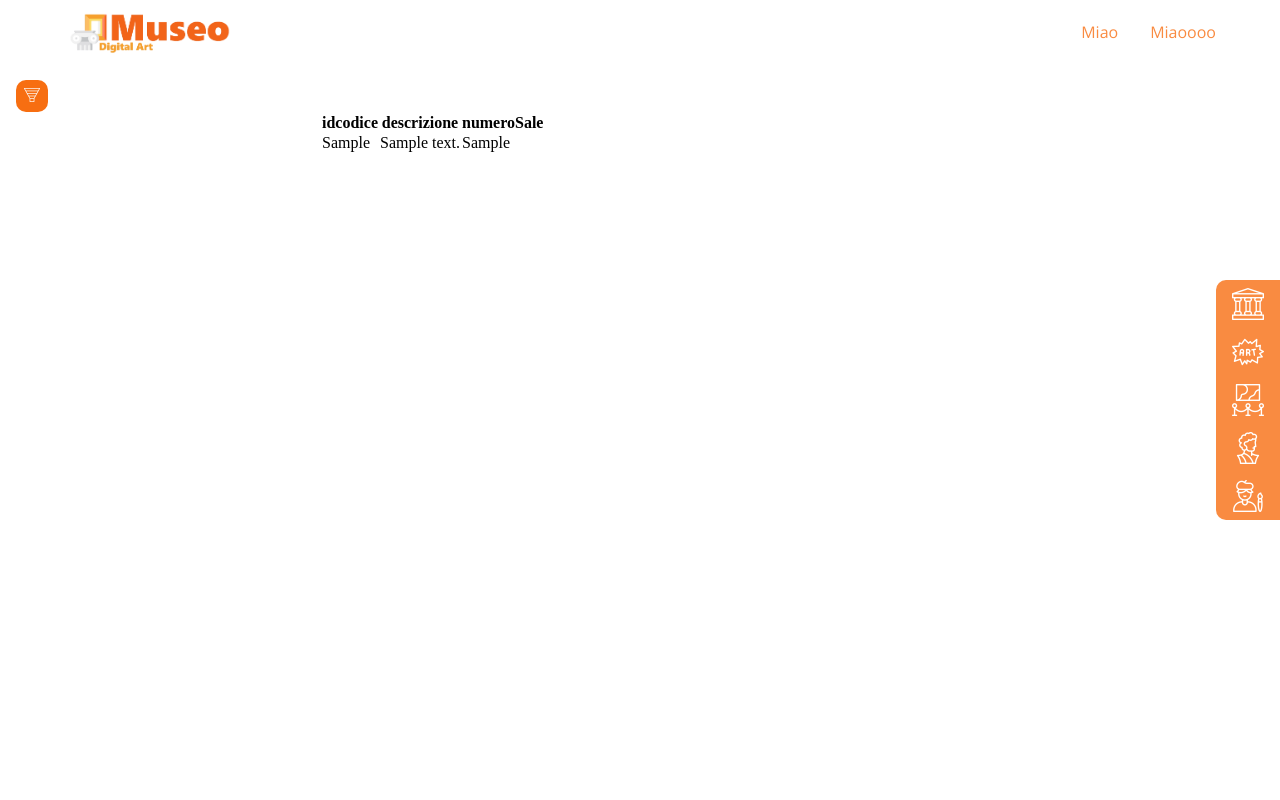
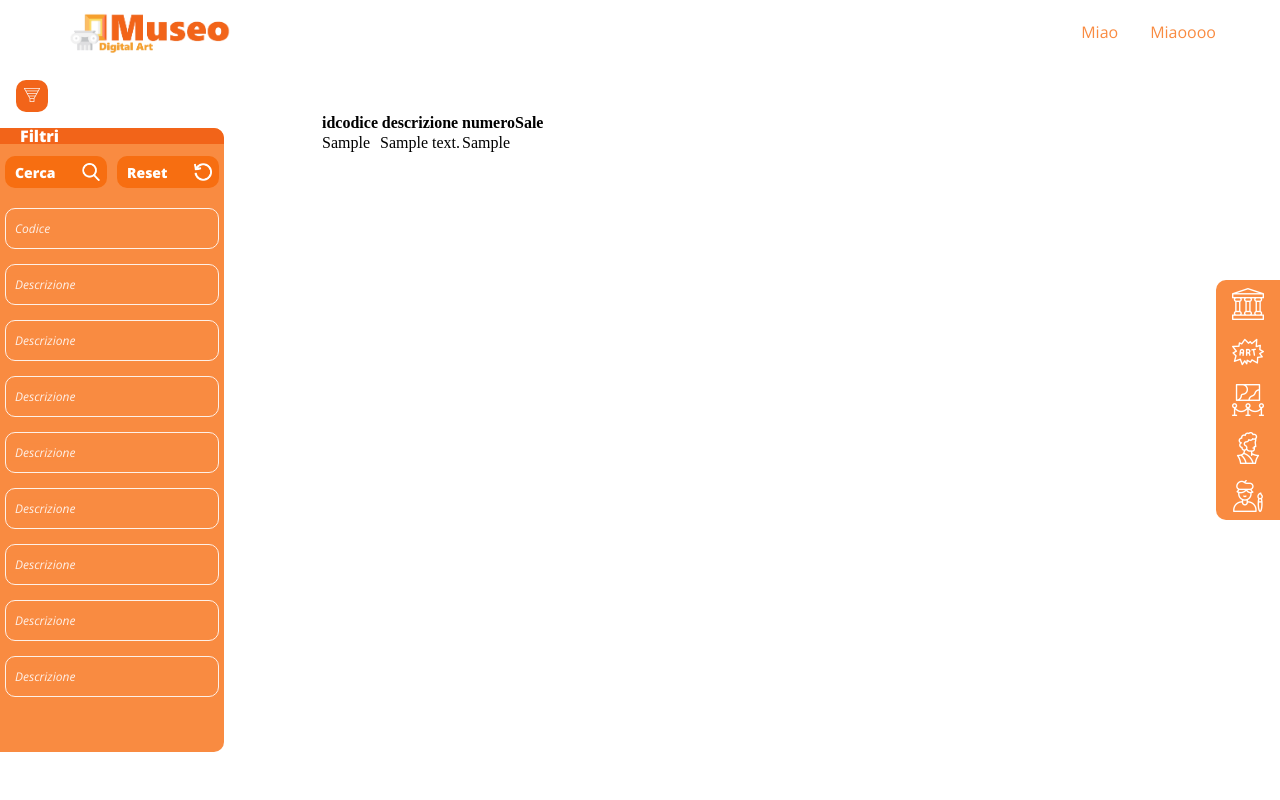
Before and after one commit to DanieleGotti/MUSEO_Digital_Art, a PHP site: page /tema.php in a window 1280 px wide. Run offline with PHP 8.4, Linux system fonts and the light colour scheme; tables that the repository leaves empty or names only in its code hold one stand-in row (values such as "Sample post").

Commit message:
Update filters

```diff
--- a/code/css/cssTema.css
+++ b/code/css/cssTema.css
@@ -3,6 +3,7 @@
   padding: 0;
   list-style: none;
   text-decoration: none;
+  box-sizing: border-box;
 }
 
 .filterButton {
@@ -11,7 +12,7 @@
   margin-top: 1rem;
   margin-left: 1rem;
   border: none;
-  background-color: #F76E11;
+  background-color: #F26419;
   border-radius: 10px;
 }
 
@@ -26,15 +27,38 @@
 }
 
 .filters {
-  width: 0rem;
+  width: 14rem;
   height: calc(100vh - 11rem);
   position: fixed;
+  background-color: #F98B41;
   top: 8rem;
-  background-color: #F98B41;
   border-top-right-radius: 10px;
   border-bottom-right-radius: 10px;
-  overflow: hidden;
+  overflow-y: auto;
   transition: width 200ms ease;
+}
+
+
+.filters::-webkit-scrollbar {
+  width: 0.5em;
+  height: .5em;
+  background-color: #F98B41;
+}
+
+.filters::-webkit-scrollbar-track {
+  background-color: #FFB68D;
+  border-radius: 100vw;
+  margin-block: .5em;
+}
+
+.filters::-webkit-scrollbar-thumb {
+  background: #F76E11;
+  border: 2px solid #FFB68D;
+  border-radius: 100vw;
+}
+
+.filters::-webkit-scrollbar-thumb:hover {
+  background: #F98B41;
 }
 
 .filterContainer {
@@ -44,10 +68,36 @@
   display: flex;
   flex-direction: column;
   align-items: left;
+  height: calc(100vh - 14rem);
+}
+
+.filterHeader {
+  height: 3rem;
+  width: 100%;
+  display: flex;
+  background-color: #F26419;
+  align-items: center;
+  text-decoration: none;
+  transition: width 600ms;
+  padding: 0px;
+  box-sizing: border-box;
+  margin: 0px;
+  position: relative;
+  font-family: "Open sans";
+  font-weight: 800;
+  font-size: 16px;
+}
+
+.filterTitle {
+  padding-left: 20px;
+  height: 16px;
+  display: flex;
+  align-items: center;
+  color: white;
 }
 
 .filterItem {
-  height: 2.5rem;
+  height: 3rem;
   width: 100%;
   display: flex;
   align-items: center;
@@ -55,7 +105,7 @@
   transition: width 600ms;
   padding: 10px 5px;
   box-sizing: border-box;
-  margin: 0.2rem 0rem;
+  margin: 0.25rem 0rem;
   position: relative;
 }
 
@@ -117,6 +167,7 @@
 .button {
   padding: 10px;
   width: 100%;
+  height: 2rem;
   box-sizing: border-box;
   outline: none;
   border: none;
--- a/code/js/jsFiltersMove.js
+++ b/code/js/jsFiltersMove.js
@@ -1,4 +1,4 @@
-let isExpanded = false;
+let isExpanded = true;
 
 function moveFilters() {
   const box = document.getElementById('filtri');
--- a/code/tema.php
+++ b/code/tema.php
@@ -25,7 +25,7 @@
       <form name="myform" method="POST">
         <ul class="filterContainer">
           <li class="filterHeader">
-            <span class="filterTitle"></span>
+            <span class="filterTitle">Filtri</span>
           </li>
           <li class="filterItem">
             <button type="submit" class="button">
@@ -44,6 +44,34 @@
           <li class="filterItem">
             <input id="codice" class="input" name="codice" type="text" placeholder=""/>
             <label class="placeHolder">Codice</label>
+          </li>
+          <li class="filterItem">
+            <input id="descrizione" class="input" name="descrizione" type="text" placeholder=""/>
+            <label class="placeHolder">Descrizione</label>
+          </li>
+          <li class="filterItem">
+            <input id="descrizione" class="input" name="descrizione" type="text" placeholder=""/>
+            <label class="placeHolder">Descrizione</label>
+          </li>
+          <li class="filterItem">
+            <input id="descrizione" class="input" name="descrizione" type="text" placeholder=""/>
+            <label class="placeHolder">Descrizione</label>
+          </li>
+          <li class="filterItem">
+            <input id="descrizione" class="input" name="descrizione" type="text" placeholder=""/>
+            <label class="placeHolder">Descrizione</label>
+          </li>
+          <li class="filterItem">
+            <input id="descrizione" class="input" name="descrizione" type="text" placeholder=""/>
+            <label class="placeHolder">Descrizione</label>
+          </li>
+          <li class="filterItem">
+            <input id="descrizione" class="input" name="descrizione" type="text" placeholder=""/>
+            <label class="placeHolder">Descrizione</label>
+          </li>
+          <li class="filterItem">
+            <input id="descrizione" class="input" name="descrizione" type="text" placeholder=""/>
+            <label class="placeHolder">Descrizione</label>
           </li>
           <li class="filterItem">
             <input id="descrizione" class="input" name="descrizione" type="text" placeholder=""/>
```
